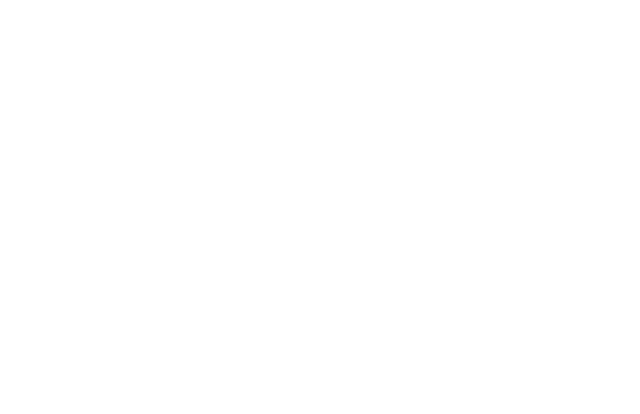
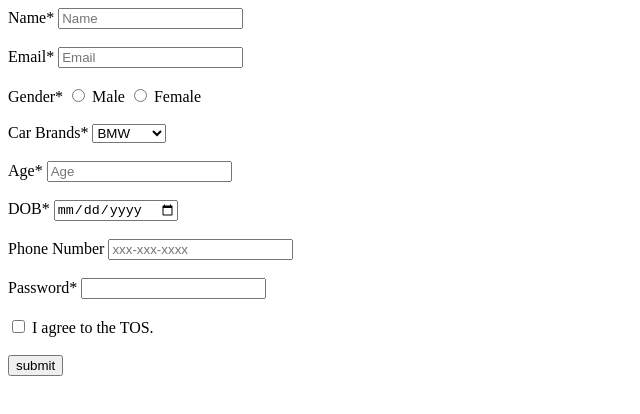
Before and after one commit to acciojob/signup-form-car-azmat-ali-1, a website: page main.html in a window 1280 px wide. Shown: the whole page, without its empty margins (0-640 px from the left). Drawn offline with Linux system fonts and the light colour scheme.

Commit message:
created a submission

```diff
--- a/main.html
+++ b/main.html
@@ -10,6 +10,54 @@
 	<!-- the entire body must be written by student -->
     <script type="text/javascript" src="./script.js">
 </script>
+	<form>
+		<label for="Name">Name*</label>
+		<input type="text" placeholder="Name" required id="Name">
+		<br/>
+		<br/>
+		<label for="email">Email*</label>
+		<input type="email" placeholder="Email" required id="email" >
+		<br/>
+		<br/>
+		<label>Gender*
+		<input type="radio" value="gender_m" id="male" name="gender">
+		<label for="male" >Male</label>
+		<input type="radio" value="gender_f" id="female" name="gender">
+		<label for="female" >Female</label>
+		</label>
+		<br/>
+		<br/>
+		<label for="car" >Car Brands*</label>
+		<select id="car" name="car">
+				<option value="BMW">BMW</option>
+				<option value="Audi">Audi</option>
+				<option value="Mercedez">Mercede</option>
+		</select>
+		<br/>
+		<br/>
+		<label for="age">Age*</label>
+		<input type="number" required id="age" placeholder="Age">
+		<br/>
+		<br/>
+		<label for="dob">DOB*</label>
+		<input type="date" required id="dob">
+		<br/>
+		<br/>
+		<label for="tel">Phone Number</label>
+		<input type="tel" id="tel" placeholder="xxx-xxx-xxxx">
+		<br/>
+		<br/>
+		<label for="password">Password*</label>
+		<input type="password" required id="password">
+		<br/>
+		<br/>
+		<input type="checkbox" id="tos" required>
+		<label for="tos">I agree to the TOS.</label>
+		<br/>
+		<br/>
+		<input type="button" value="submit">
+	</form>
+
 
 </body>
 
```
